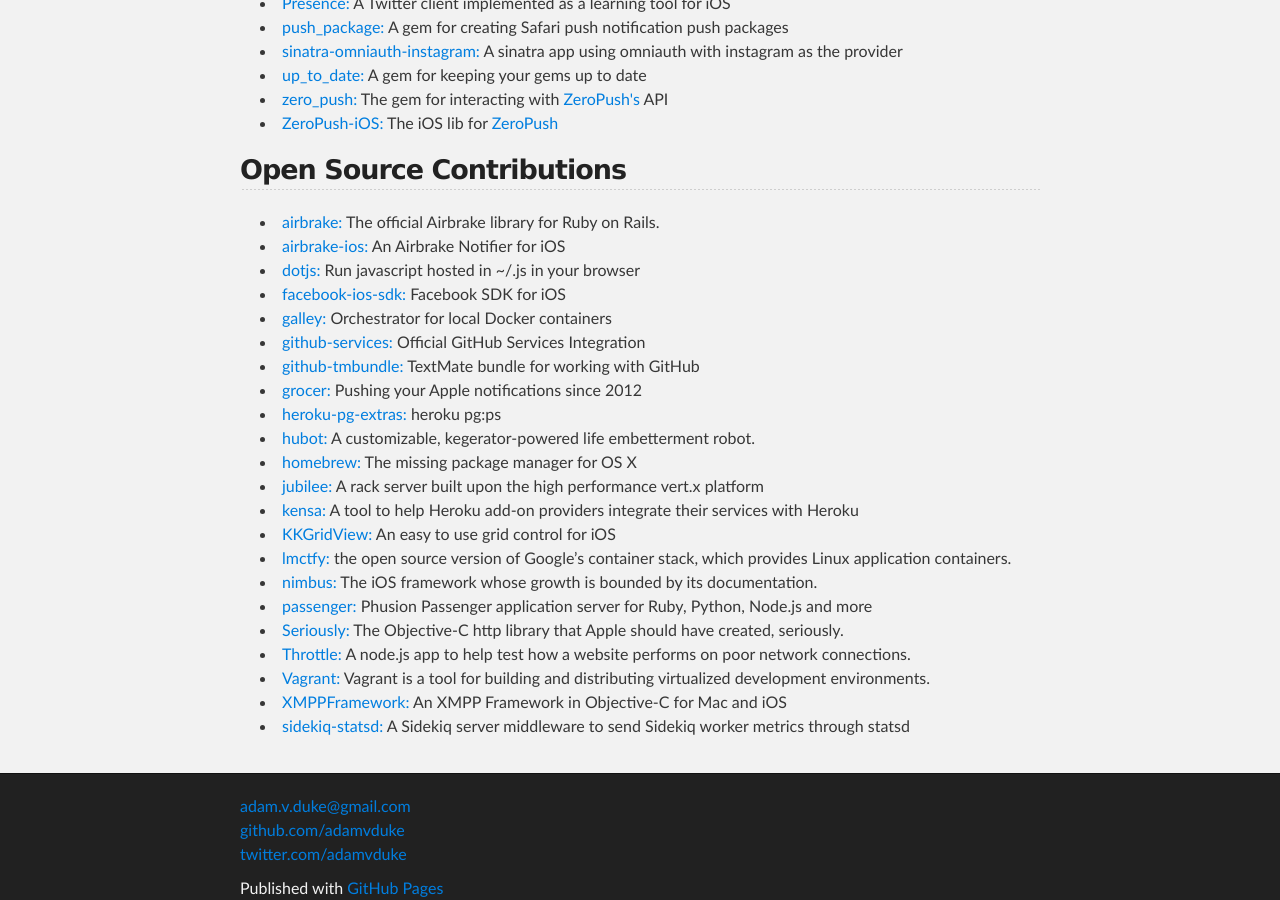
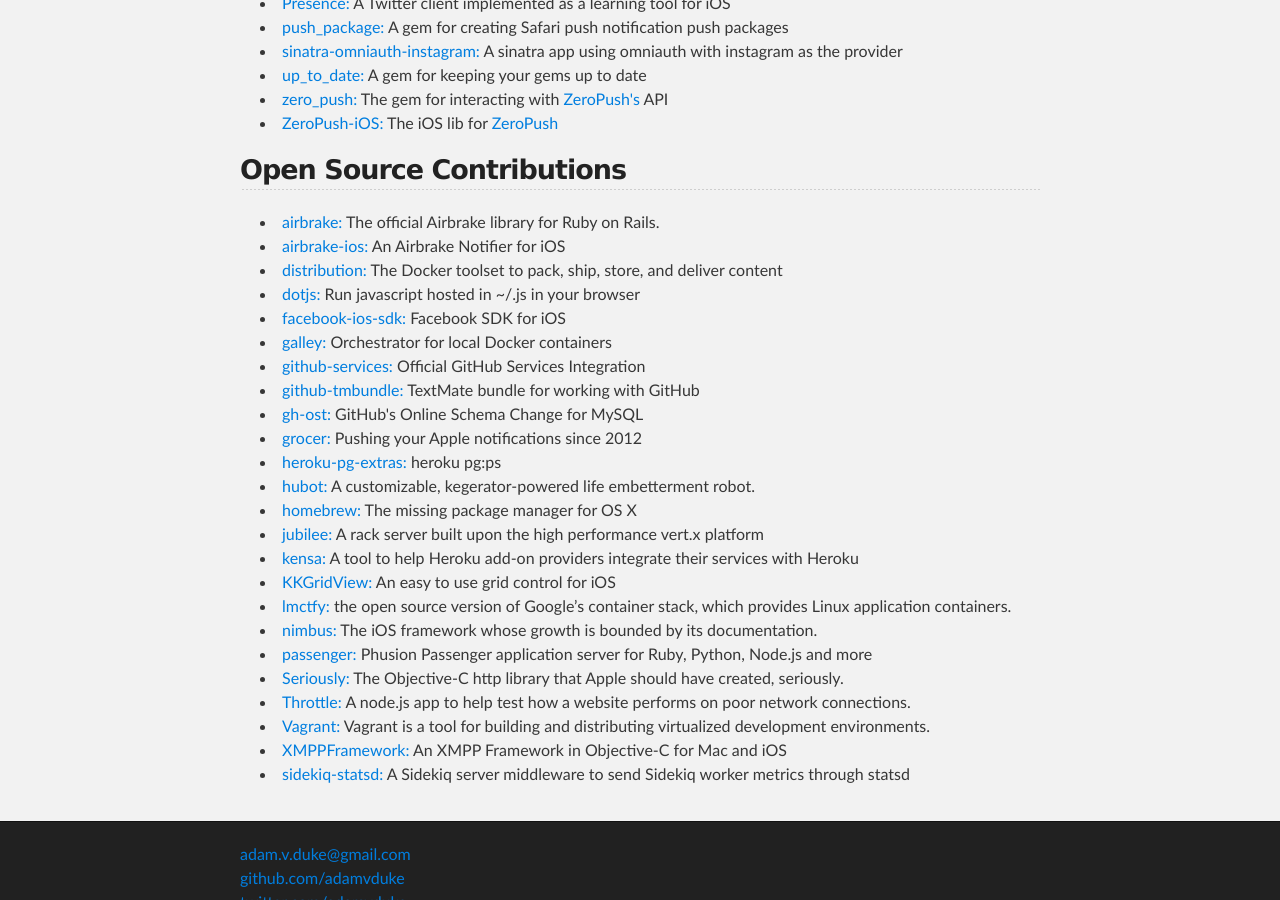
Before and after one commit to adamvduke/adamvduke.github.com, a Jekyll site: the page built from index.md, in a window 1280 px wide and 900 px high, scrolled down 967 px. Built offline with Jekyll 4.4.1, drawn with Linux system fonts in a browser that asks for light colours.

Commit message:
add distribution and gh-ost

```diff
--- a/index.md
+++ b/index.md
@@ -39,11 +39,13 @@
   <ul>
     <li><a href="https://github.com/airbrake/airbrake" target="_blank">airbrake:</a> The official Airbrake library for Ruby on Rails. </li>
     <li><a href="https://github.com/airbrake/airbrake-ios" target="_blank">airbrake-ios:</a> An Airbrake Notifier for iOS </li>
+    <li><a href="https://github.com/docker/distribution" target="_blank">distribution:</a> The Docker toolset to pack, ship, store, and deliver content </li>
     <li><a href="https://github.com/defunkt/dotjs" target="_blank">dotjs:</a> Run javascript hosted in ~/.js in your browser </li>
     <li><a href="https://github.com/facebook/facebook-ios-sdk" target="_blank">facebook-ios-sdk:</a> Facebook SDK for iOS </li>
     <li><a href="https://github.com/twitter-fabric/galley" target="_blank">galley:</a> Orchestrator for local Docker containers</li>
     <li><a href="https://github.com/github/github-services" target="_blank">github-services:</a> Official GitHub Services Integration </li>
     <li><a href="https://github.com/adamvduke/github-tmbundle" target="_blank">github-tmbundle:</a> TextMate bundle for working with GitHub </li>
+    <li><a href="https://github.com/github/gh-ost" target="_blank">gh-ost:</a> GitHub's Online Schema Change for MySQL </li>
     <li><a href="https://github.com/grocer/grocer" target="_blank">grocer:</a> Pushing your Apple notifications since 2012 </li>
     <li><a href="https://github.com/heroku/heroku-pg-extras" target="_blank">heroku-pg-extras:</a> heroku pg:ps </li>
     <li><a href="https://github.com/github/hubot" target="_blank">hubot:</a> A customizable, kegerator-powered life embetterment robot. </li>
```
